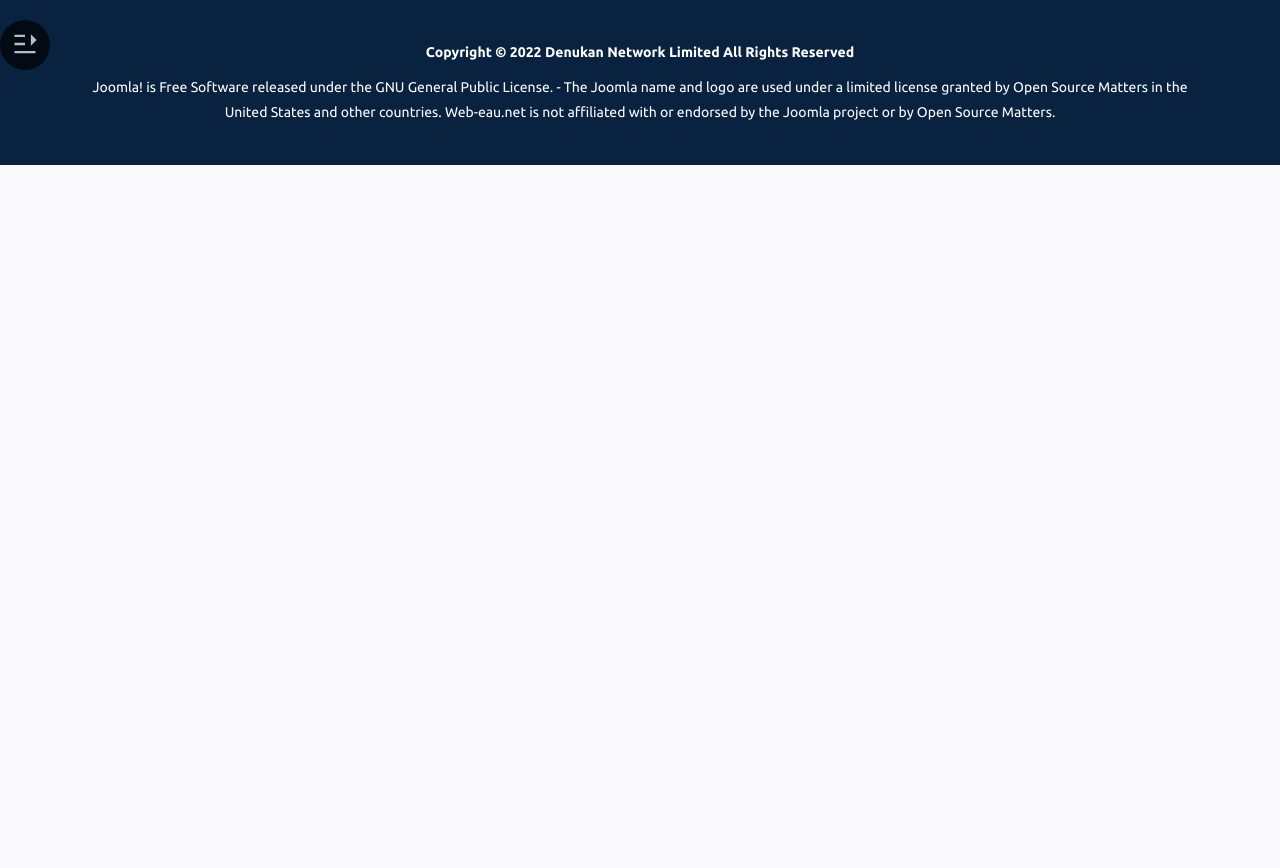
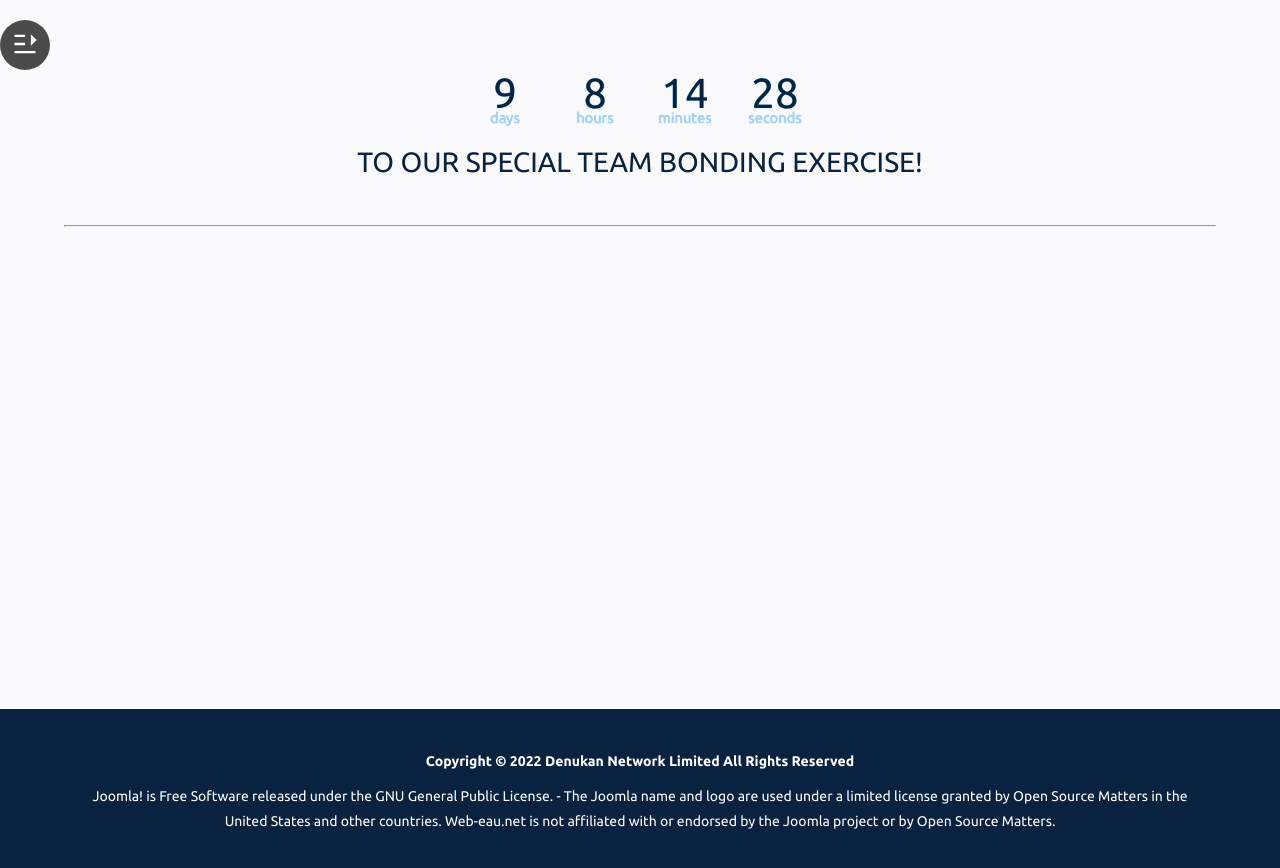
Before and after one commit to Krex-Technology/krextechweb, a React (Create React App) app: page /events in a window 1280 px wide. Shown: the top 868 px of the page. Before the commit the page ends 800 px from the top, so only its background shows below. Built offline with nearby package versions, Linux system fonts and the light colour scheme.

Commit message:
reskined with offers

```diff
--- a/src/App.js
+++ b/src/App.js
@@ -6,6 +6,7 @@ import { Routes, Route, Link } from "react-router-dom";
 import { RiMenuUnfoldFill } from "react-icons/ri";
 import Home from "./Pages/Home/Home";
 import Memo from "./Pages/Memo/Memo";
+import Events from "./Pages/Events/Events";
 
 const theme = {
    colors: {
@@ -36,6 +37,7 @@ function App() {
          <Routes>
             <Route path="/" element={<Home />} />
             <Route path="/memo" element={<Memo />} />
+            <Route path="/events" element={<Events />} />
             {/*
             <Route path="/portfolio" element={<Portfolio />} />
             <Route path="*" element={<Page404 />} /> */}
--- /dev/null
+++ b/src/Pages/Events/Events.js
@@ -0,0 +1,64 @@
+import React from "react";
+import { EventsWrapper } from "./EventsStyles";
+
+setInterval(function updateTimer() {
+   let future = Date.parse("October 29, 2022 10:00:00");
+   let now = new Date();
+   let diff = future - now;
+
+   let days = Math.floor(diff / (1000 * 60 * 60 * 24));
+   let hours = Math.floor(diff / (1000 * 60 * 60));
+   let mins = Math.floor(diff / (1000 * 60));
+   let secs = Math.floor(diff / 1000);
+
+   let d = days;
+   let h = hours - days * 24;
+   let m = mins - hours * 60;
+   let s = secs - mins * 60;
+
+   document.getElementById("timer").innerHTML =
+      "<div>" +
+      d +
+      "<span>days</span></div>" +
+      "<div>" +
+      h +
+      "<span>hours</span></div>" +
+      "<div>" +
+      m +
+      "<span>minutes</span></div>" +
+      "<div>" +
+      s +
+      "<span>seconds</span></div>";
+}, 1000);
+
+const Events = () => {
+   return (
+      <EventsWrapper>
+         <div id="timer"></div>
+         <h1 className="info-">TO OUR SPECIAL TEAM BONDING EXERCISE!</h1>
+         <br />
+         <hr />
+         <br />
+         <br />
+         <br />
+         <br />
+         <br />
+         <br />
+         <br />
+         <br />
+         <br />
+         <br />
+         <br />
+         <br />
+         <br />
+         <br />
+         <br />
+         <br />
+         <br />
+         <br />
+         <br />
+      </EventsWrapper>
+   );
+};
+
+export default Events;
--- /dev/null
+++ b/src/Pages/Events/EventsStyles.js
@@ -0,0 +1,42 @@
+import styled from "styled-components";
+
+export const EventsWrapper = styled.div`
+   width: 90%;
+   max-width: 1470px;
+   margin: auto;
+   padding: 8rem 0 0 0;
+   position: relative;
+
+   #timer {
+      font-size: 3em;
+      color: ${({ theme }) => theme.colors?.side};
+      text-align: center;
+      font-weight: 100;
+      text-shadow: 0 0 1px #48c8ff;
+
+      div {
+         display: inline-block;
+         min-width: 90px;
+
+         span {
+            color: #b1cdf1;
+            display: block;
+            font-size: 0.35em;
+            font-weight: 400;
+         }
+      }
+   }
+
+   .info- {
+      text-align: center;
+      font-weight: 100;
+   }
+
+   @media screen and (max-width: 790px) {
+      width: 98%;
+
+      h1 {
+         margin-bottom: 1rem;
+      }
+   }
+`;
```
